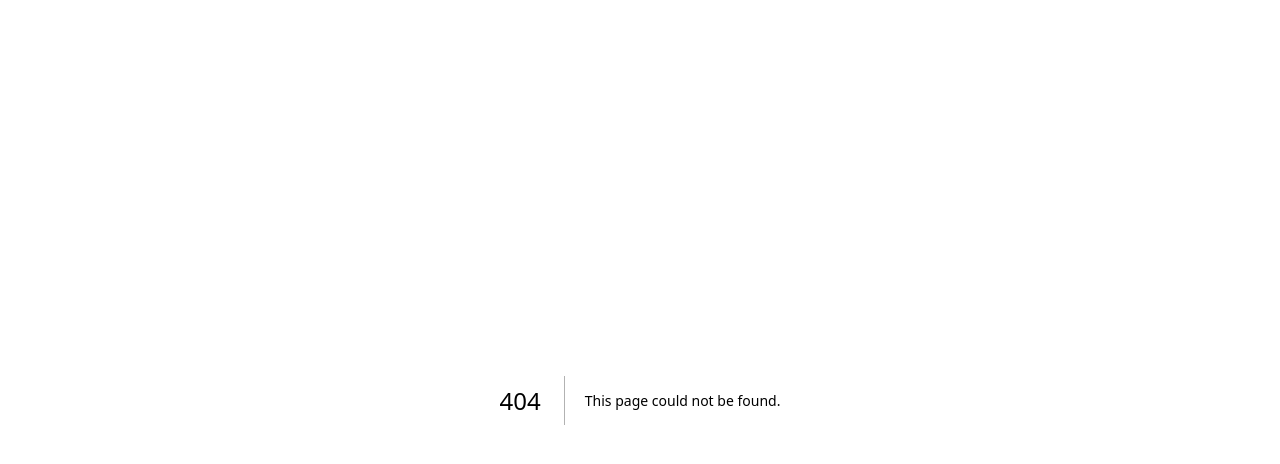
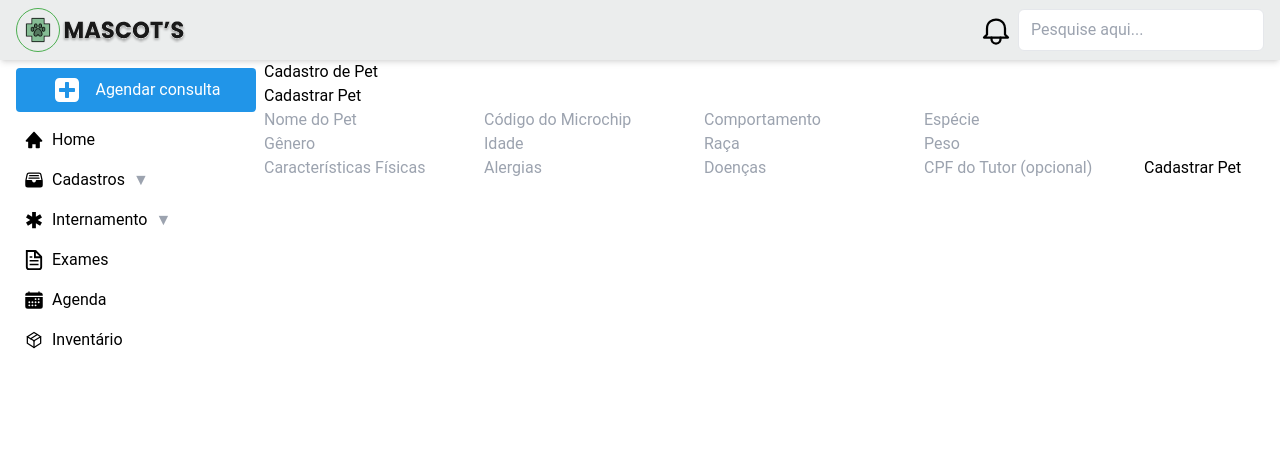
Before and after one commit to softexrecifepe/PI-MASCOTS-TURMA-07-EQUIPE-03, a Next.js app: page /management/PetForm in a window 1280 px wide. Before the commit this address had no page. Shown: the top 464 px of the page. Built offline with nearby package versions, Linux system fonts and the light colour scheme.

Commit message:
feat: implementa a função de cadastro de pets

```diff
--- a/package.json
+++ b/package.json
@@ -9,6 +9,7 @@
     "lint": "next lint"
   },
   "dependencies": {
+    "axios": "^1.7.7",
     "framer-motion": "^11.11.11",
     "next": "14.2.14",
     "react": "^18",
--- /dev/null
+++ b/src/app/management/PetForm/PetForm.tsx
@@ -0,0 +1,71 @@
+"use client"
+
+
+// components/PetForm.tsx
+import React, { useState } from 'react';
+import axios from 'axios';
+
+const PetForm = () => {
+  const [pet, setPet] = useState({
+    pet_name: '',
+    microchip_code: '',
+    behavior: '',
+    species: '',
+    gender: '',
+    age: '',
+    breed: '',
+    weight: '',
+    physical_characteristics: '',
+    allergies: '',
+    diseases: '',
+    owners_cpf: '' // CPF do tutor inserido manualmente
+  });
+  const [message, setMessage] = useState('');
+
+  const handleChange = (e: React.ChangeEvent<HTMLInputElement>) => {
+    const { name, value } = e.target;
+    setPet((prev) => ({ ...prev, [name]: value }));
+  };
+
+  const handleSubmit = async (e: React.FormEvent<HTMLFormElement>) => {
+    e.preventDefault();
+    try {
+      const response = await axios.post('https://pi-t1-gp2-clinica.onrender.com/pets', pet);
+      setMessage(`Pet cadastrado com sucesso: ${response.data.pet_name}`);
+    } catch (error) {
+      setMessage('Erro ao cadastrar pet.');
+      console.log(pet)
+    }
+  };
+
+  return (
+    <form onSubmit={handleSubmit}>
+      <h2>Cadastrar Pet</h2>
+      <input type="text" name="pet_name" placeholder="Nome do Pet" value={pet.pet_name} onChange={handleChange} required />
+      <input type="text" name="microchip_code" placeholder="Código do Microchip" value={pet.microchip_code} onChange={handleChange} />
+      <input type="text" name="behavior" placeholder="Comportamento" value={pet.behavior} onChange={handleChange} />
+      <input type="text" name="species" placeholder="Espécie" value={pet.species} onChange={handleChange} required />
+      <input type="text" name="gender" placeholder="Gênero" value={pet.gender} onChange={handleChange} required />
+      <input type="text" name="age" placeholder="Idade" value={pet.age} onChange={handleChange} required />
+      <input type="text" name="breed" placeholder="Raça" value={pet.breed} onChange={handleChange} required />
+      <input type="number" step="0.01" name="weight" placeholder="Peso" value={pet.weight} onChange={handleChange} required />
+      <input type="text" name="physical_characteristics" placeholder="Características Físicas" value={pet.physical_characteristics} onChange={handleChange} />
+      <input type="text" name="allergies" placeholder="Alergias" value={pet.allergies} onChange={handleChange} />
+      <input type="text" name="diseases" placeholder="Doenças" value={pet.diseases} onChange={handleChange} />
+
+      {/* Campo de CPF do tutor inserido manualmente */}
+      <input
+        type="text"
+        name="owners_cpf"
+        placeholder="CPF do Tutor (opcional)"
+        value={pet.owners_cpf}
+        onChange={handleChange}
+      />
+
+      <button type="submit">Cadastrar Pet</button>
+      {message && <p>{message}</p>}
+    </form>
+  );
+};
+
+export default PetForm;
--- /dev/null
+++ b/src/app/management/PetForm/page.tsx
@@ -0,0 +1,12 @@
+// pages/cadastrar-pet.js
+
+import PetForm from "./PetForm";
+
+const CadastrarPet = () => (
+  <div>
+    <h1>Cadastro de Pet</h1>
+    <PetForm />
+  </div>
+);
+
+export default CadastrarPet;
--- /dev/null
+++ b/src/app/management/TutorForm/TutorForm.tsx
@@ -0,0 +1,46 @@
+// components/TutorForm.tsx
+"use client"
+
+import React, { useState } from 'react';
+import axios from 'axios';
+
+const TutorForm = () => {
+  const [tutor, setTutor] = useState({
+    owners_cpf: '',
+    owners_name: '',
+    owners_rg: '',
+    owners_contact: '',
+    owners_adress: ''
+  });
+  const [message, setMessage] = useState('');
+
+  const handleChange = (e: React.ChangeEvent<HTMLInputElement>) => {
+    const { name, value } = e.target;
+    setTutor((prev) => ({ ...prev, [name]: value }));
+  };
+
+  const handleSubmit = async (e: React.FormEvent<HTMLFormElement>) => {
+    e.preventDefault();
+    try {
+      const response = await axios.post('https://pi-t1-gp2-clinica.onrender.com/pet-owners', tutor);
+      setMessage(`Tutor cadastrado com sucesso: ${response.data.owners_name}`);
+    } catch (error) {
+      setMessage('Erro ao cadastrar tutor.');
+    }
+  };
+
+  return (
+    <form onSubmit={handleSubmit}>
+      <h2>Cadastrar Tutor</h2>
+      <input type="text" name="owners_cpf" placeholder="CPF" value={tutor.owners_cpf} onChange={handleChange} required />
+      <input type="text" name="owners_name" placeholder="Nome" value={tutor.owners_name} onChange={handleChange} required />
+      <input type="text" name="owners_rg" placeholder="RG" value={tutor.owners_rg} onChange={handleChange} required />
+      <input type="tel" name="owners_contact" placeholder="Contato" value={tutor.owners_contact} onChange={handleChange} required />
+      <input type="text" name="owners_adress" placeholder="Endereço" value={tutor.owners_adress} onChange={handleChange} required />
+      <button type="submit">Cadastrar Tutor</button>
+      {message && <p>{message}</p>}
+    </form>
+  );
+};
+
+export default TutorForm;
--- /dev/null
+++ b/src/app/management/TutorForm/page.tsx
@@ -0,0 +1,10 @@
+import TutorForm from "./TutorForm";
+
+const CadastrarTutor = () => (
+  <div>
+    <h1>Cadastro de Tutor</h1>
+    <TutorForm />
+  </div>
+);
+
+export default CadastrarTutor;
--- a/src/app/management/layout.tsx
+++ b/src/app/management/layout.tsx
@@ -17,8 +17,8 @@ const ManagementLayout: React.FC<ManagementLayoutProps> = ({ children }) => {
       name: "Cadastros",
       href: "/management/",
       sublinks: [
-        { name: "Novo tutor", href: "/management/#" },
-        { name: "Novo animal", href: "/management/#" },
+        { name: "Novo tutor", href: "/management/TutorForm" },
+        { name: "Novo animal", href: "/management/PetForm" },
       ],
     },
     {
--- a/src/app/management/page.tsx
+++ b/src/app/management/page.tsx
@@ -42,7 +42,7 @@ export const Management: React.FC = () => {
         <div className="w-full h-full bg-accentThree rounded-md flex gap-2 p-4">
           {/* Coluna da Esquerda */}
           <motion.div className="flex flex-col w-[20%] bg-gray-600 text-white rounded-md p-4 shadow-md">
-            <p className="font-semibold">Lista de atendiemnto &quot;do DIA&quot;</p>
+            <p className="font-semibold">Lista de atendimento &quot;do DIA&quot;</p>
           </motion.div>
           {/* Coluna da Direita */}
           <div className="w-[80%] grid grid-cols-2 gap-2">
```
Also changed, not shown: 1 other file (tests, documents, lock files or other folders).
